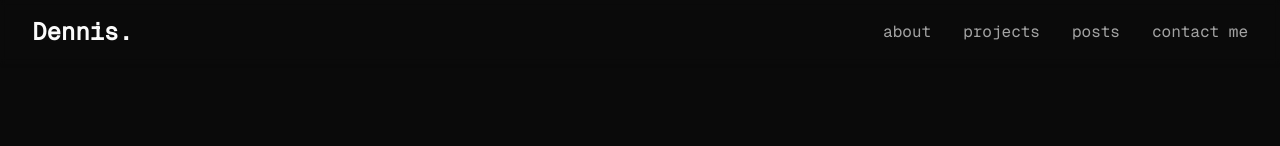
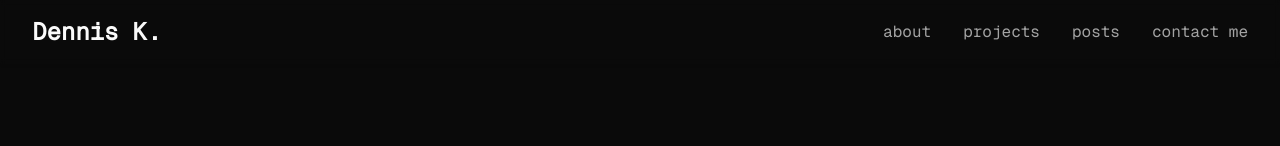
Before and after one commit to myferr/site, a React (Vite) app: page /posts in a window 1280 px wide. Shown: the top 146 px of the page. Built offline with nearby package versions, Linux system fonts and the light colour scheme.

Commit message:
update `header.tsx` component

```diff
--- a/src/components/Header.tsx
+++ b/src/components/Header.tsx
@@ -17,7 +17,7 @@ export default function Header() {
               href="/"
               className="geistMono text-2xl font-semibold text-primary hover:-rotate-3 transition-all duration-300"
             >
-              Dennis.
+              Dennis K.
             </a>
           </div>
           <nav className="hidden md:block">
```
